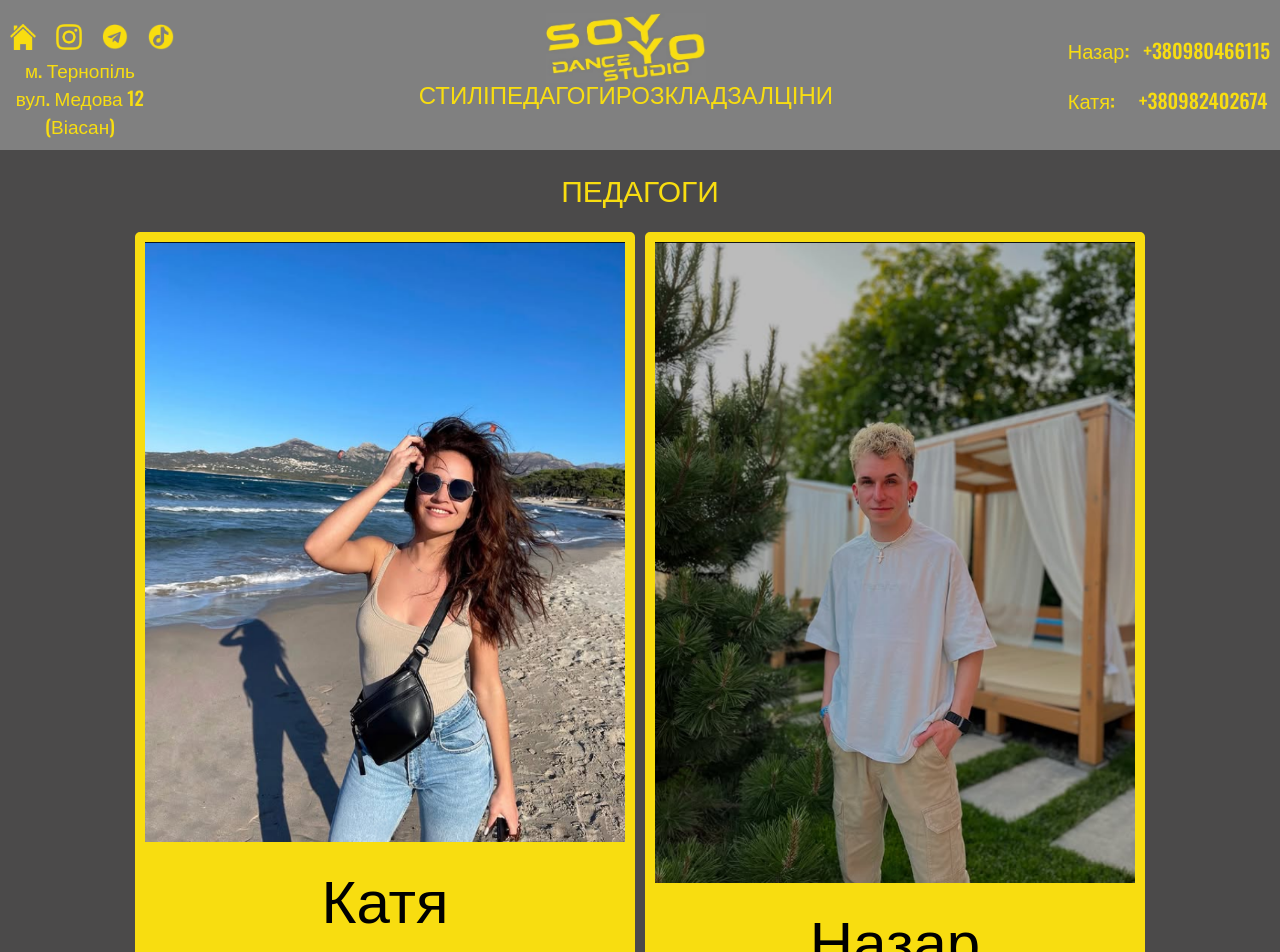
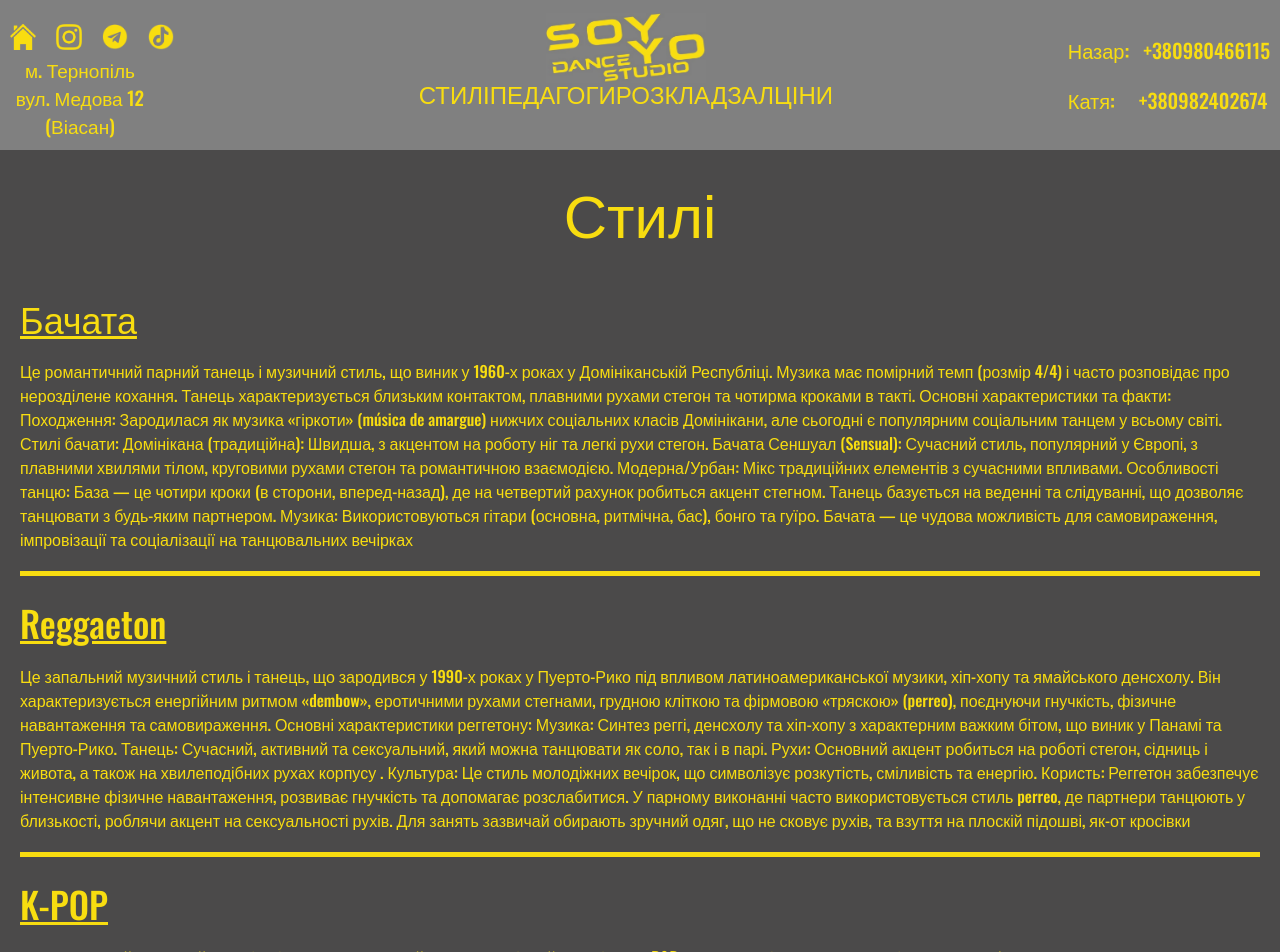
Before and after one commit to VoVik12-M/soyo, a Next.js app: page / in a window 1280 px wide. Shown: the top 952 px of the page. Built offline with nearby package versions, Linux system fonts and the light colour scheme.

Commit message:
Stuli_finish

```diff
--- a/app/components/Stuli.js
+++ b/app/components/Stuli.js
@@ -1,5 +1,53 @@
 export default function Stuli() {
     return (
-        <div className="Stuli">Стилі</div>
+        <div className="Stuli">
+            <h1>Стилі</h1>
+            <div>
+                <p><u>Бачата</u></p>
+                <p>Це
+романтичний парний танець і музичний стиль, що виник у 1960-х роках у Домініканській Республіці. Музика має помірний темп (розмір 4/4) і часто розповідає про нерозділене кохання. Танець характеризується близьким контактом, плавними рухами стегон та чотирма кроками в такті.
+Основні характеристики та факти:
+
+    Походження: Зародилася як музика «гіркоти» (música de amargue) нижчих соціальних класів Домінікани, але сьогодні є популярним соціальним танцем у всьому світі.
+    Стилі бачати:
+        Домінікана (традиційна): Швидша, з акцентом на роботу ніг та легкі рухи стегон.
+        Бачата Сеншуал (Sensual): Сучасний стиль, популярний у Європі, з плавними хвилями тілом, круговими рухами стегон та романтичною взаємодією.
+        Модерна/Урбан: Мікс традиційних елементів з сучасними впливами.
+    Особливості танцю: База — це чотири кроки (в сторони, вперед-назад), де на четвертий рахунок робиться акцент стегном. Танець базується на веденні та слідуванні, що дозволяє танцювати з будь-яким партнером.
+    Музика: Використовуються гітари (основна, ритмічна, бас), бонго та гуїро.
+
+Бачата — це чудова можливість для самовираження, імпровізації та соціалізації на танцювальних вечірках</p>
+            </div>
+            <div>
+                <p><u>Reggaeton</u></p>
+                <p>Це
+запальний музичний стиль і танець, що зародився у 1990-х роках у Пуерто-Рико під впливом латиноамериканської музики, хіп-хопу та ямайського денсхолу. Він характеризується енергійним ритмом «dembow», еротичними рухами стегнами, грудною кліткою та фірмовою «тряскою» (perreo), поєднуючи гнучкість, фізичне навантаження та самовираження.
+Основні характеристики реггетону:
+
+    Музика: Синтез реггі, денсхолу та хіп-хопу з характерним важким бітом, що виник у Панамі та Пуерто-Рико.
+    Танець: Сучасний, активний та сексуальний, який можна танцювати як соло, так і в парі.
+    Рухи: Основний акцент робиться на роботі стегон, сідниць і живота, а також на хвилеподібних рухах корпусу
+    .
+    Культура: Це стиль молодіжних вечірок, що символізує розкутість, сміливість та енергію.
+    Користь: Реггетон забезпечує інтенсивне фізичне навантаження, розвиває гнучкість та допомагає розслабитися.
+
+У парному виконанні часто використовується стиль perreo, де партнери танцюють у близькості, роблячи акцент на сексуальності рухів. Для занять зазвичай обирають зручний одяг, що не сковує рухів, та взуття на плоскій підошві, як-от кросівки</p>
+            </div>
+            <div>
+                <p><u>K-POP</u></p>
+                <p>Це
+популярний музичний жанр із Південної Кореї, який поєднує західний поп, хіп-хоп, R&B та електроніку з потужними візуальними ефектами, складними танцями та енергійними виступами. Ця індустрія, відома своїми айдолами (кумирами), перетворилася на глобальну субкультуру завдяки інтернету, соцмережам та популярним гуртам, таким як BTS.
+Основні характеристики K-pop:
+
+    Айдоли: Виконавці, що проходять жорсткий відбір та навчання (трейні) у розважальних агенціях.
+    Візуальна складова: Яскраві кліпи, унікальна мода, складні хореографії та висока якість продакшну.
+    Музичне різноманіття:
+    Мікс стилів, часто з використанням англійських фраз ("hooks")
+    .
+    Популярні гурти: BTS, Blackpink, Twice, Monsta X, Stray Kids, EXO.
+
+K-pop вийшов далеко за межі музики, впливаючи на моду, красу та молодіжну культуру в усьому світі. Засновниками жанру вважається гурт Seo Taiji and Boys (початок 1990-х).</p>
+            </div>
+        </div>
     )
 }
--- a/app/globals.css
+++ b/app/globals.css
@@ -301,7 +301,7 @@
 }
 
 .Footer, .Chinu1 span,
-.Chinu2 span, .China h1, .Zal h1, .Tablucha, .Rozklad h1, .Pedagogu div span p, .Pedagogu h1, .AsideTwo .Akchia p, .AsideTwo > p:nth-of-type(1), .Aside p, .Header .Face .Main a, .Header .Face .Nomeru div:nth-of-type(2), .Header .Face .Nomeru div:nth-of-type(1), .Header .Face .Adresa p, .FacePh .menu-hm div p, .FacePh .contactu .nomerKate span:nth-child(2) p, .FacePh .contactu .nomerKate span:nth-child(1) p, .FacePh .contactu .nomerNazar span:nth-child(2) p, .FacePh .contactu .nomerNazar span:nth-child(1) p, .FacePh .contactu .adresa p {
+.Chinu2 span, .China h1, .Zal h1, .Tablucha, .Rozklad h1, .Pedagogu div span p, .Pedagogu h1, .Stuli div p, .Stuli h1, .AsideTwo .Akchia p, .AsideTwo > p:nth-of-type(1), .Aside p, .Header .Face .Main a, .Header .Face .Nomeru div:nth-of-type(2), .Header .Face .Nomeru div:nth-of-type(1), .Header .Face .Adresa p, .FacePh .menu-hm div p, .FacePh .contactu .nomerKate span:nth-child(2) p, .FacePh .contactu .nomerKate span:nth-child(1) p, .FacePh .contactu .nomerNazar span:nth-child(2) p, .FacePh .contactu .nomerNazar span:nth-child(1) p, .FacePh .contactu .adresa p {
   font-family: "Oswald", sans-serif;
   font-optical-sizing: auto;
   font-weight: 500;
@@ -487,7 +487,7 @@
 }
 
 .Footer, .Chinu1 span,
-.Chinu2 span, .China h1, .Zal h1, .Tablucha, .Rozklad h1, .Pedagogu div span p, .Pedagogu h1, .AsideTwo .Akchia p, .AsideTwo > p:nth-of-type(1), .Aside p, .Header .Face .Main a, .Header .Face .Nomeru div:nth-of-type(2), .Header .Face .Nomeru div:nth-of-type(1), .Header .Face .Adresa p, .FacePh .contactu .adresa p, .FacePh .contactu .nomerNazar span:nth-child(1) p, .FacePh .contactu .nomerNazar span:nth-child(2) p, .FacePh .contactu .nomerKate span:nth-child(1) p, .FacePh .contactu .nomerKate span:nth-child(2) p, .FacePh .menu-hm div p {
+.Chinu2 span, .China h1, .Zal h1, .Tablucha, .Rozklad h1, .Pedagogu div span p, .Pedagogu h1, .Stuli div p, .Stuli h1, .AsideTwo .Akchia p, .AsideTwo > p:nth-of-type(1), .Aside p, .Header .Face .Main a, .Header .Face .Nomeru div:nth-of-type(2), .Header .Face .Nomeru div:nth-of-type(1), .Header .Face .Adresa p, .FacePh .contactu .adresa p, .FacePh .contactu .nomerNazar span:nth-child(1) p, .FacePh .contactu .nomerNazar span:nth-child(2) p, .FacePh .contactu .nomerKate span:nth-child(1) p, .FacePh .contactu .nomerKate span:nth-child(2) p, .FacePh .menu-hm div p {
   font-family: "Oswald", sans-serif;
   font-optical-sizing: auto;
   font-weight: 500;
@@ -828,8 +828,46 @@ body {
 }
 .Stuli {
   margin: 150px 0 0 0;
+  box-sizing: border-box;
+  padding: 0 20px 0 20px;
+}
+.Stuli h1 {
+  display: flex;
+  justify-content: center;
+  color: #f8dd10;
+  font-size: 30px;
+  margin: 16px 0 16px 0;
+  text-align: center;
+  font-size: 60px;
+}
+.Stuli div {
+  display: flex;
+  flex-direction: column;
+  padding: 20px 0 20px 0;
+}
+.Stuli div p {
+  margin: 0;
+  color: #f8dd10;
+}
+.Stuli div p:nth-of-type(1) {
+  font-size: 36px;
+  margin: 0 0 15px 0;
+}
+.Stuli div:nth-of-type(2) {
+  border-bottom: 5px solid #f8dd10;
+  border-top: 5px solid #f8dd10;
 }
 
+@media (max-width: 950px) {
+  .Stuli {
+    margin: 0;
+  }
+}
+@media (max-width: 679px) {
+  .Stuli {
+    margin: 60px 0 0 0;
+  }
+}
 .Pedagogu {
   margin: 150px 0 0 0;
   display: flex;
--- a/app/globals.scss
+++ b/app/globals.scss
@@ -403,7 +403,45 @@ body {
 
 .Stuli {
   margin: 150px 0 0 0;
+  box-sizing: border-box;
+  padding: 0 20px 0 20px;
+  & h1 {
+    @include text_zagolovok;
+    font-size: 60px
+  };
+  & div {
+    display: flex;
+    flex-direction: column;
+    padding: 20px 0 20px 0;
+    & p {
+      @extend %styleOswald;
+      margin: 0;
+      color: $soyo;
+    }
+    & p:nth-of-type(1) {
+      font-size: 36px;
+      margin: 0 0 15px 0;
+    }
+  }
+  & div:nth-of-type(2) {
+    border-bottom: 5px solid $soyo;
+    border-top: 5px solid $soyo;
+  }
 }
+
+// ________________Верстка__________________
+
+@media (max-width: 950px) {
+  .Stuli {
+    margin: 0;
+  }
+};
+
+@media (max-width: 679px) {
+  .Stuli {
+    margin: 60px 0 0 0;
+  }
+};
 
 // _____________________Блок Pedagogu________________
 
--- a/app/page.js
+++ b/app/page.js
@@ -12,8 +12,8 @@ export default function Home() {
     <div className="Osnova">
         <Header />
         {/* <Hom /> */}
-        {/* <Stuli /> */}
-        <Pedagogu />
+        <Stuli />
+        {/* <Pedagogu /> */}
         {/* <Rozklad /> */}
         {/* <Zal /> */}
         {/* <China /> */}
```
Also changed, not shown: 1 other file (tests, documents, lock files or other folders).
